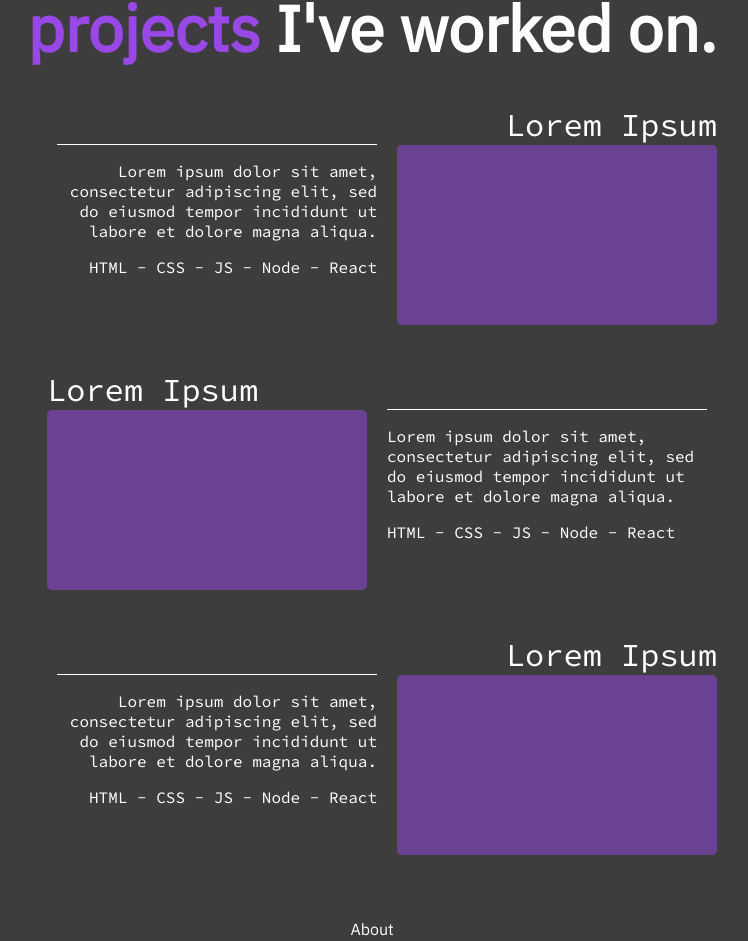
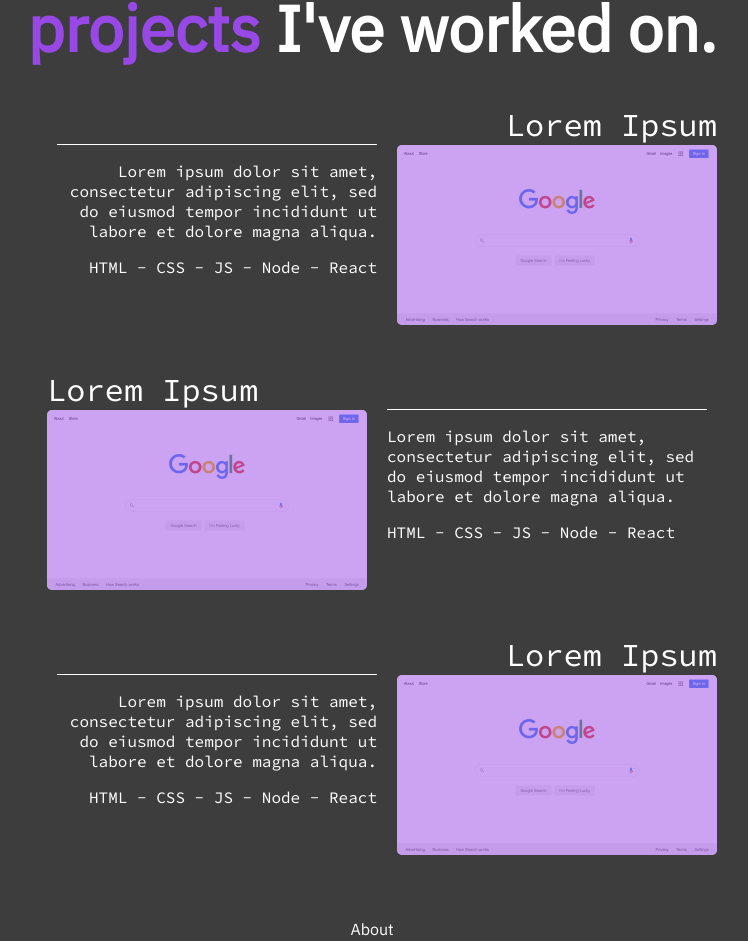
Before and after one commit to Moburu/portfolio-site, a React (Create React App) app: page / in a window 1280 px wide. Shown: the part 982-1923 px from the top of the page, without its empty margins (268-1016 px from the left). Built offline with nearby package versions, Linux system fonts and the light colour scheme.

Commit message:
added hover transition for projects

```diff
--- a/src/Components/Landing/Landing.js
+++ b/src/Components/Landing/Landing.js
@@ -8,8 +8,8 @@ const Landing = props => {
       <h1>Hi! I'm <span className="emphasis">Steven Schiffner</span>, <br /> web developer.</h1>
       <p className='description'>I’m interested in making beautiful, robust, and useful web apps. Click the link below see what I’ve worked on and learn more about me!</p>
       <div className='socials'>
-        <a href="https://github.com/Moburu"><img className="github" src="https://cdn.jsdelivr.net/gh/devicons/devicon/icons/github/github-original.svg" /></a>
-        <a href="https://www.linkedin.com/in/steven-schiffner-b972b5163/"><img className='linkedin' src="https://cdn.jsdelivr.net/gh/devicons/devicon/icons/linkedin/linkedin-plain.svg" /></a>
+        <a href="https://github.com/Moburu"><img className="github" alt="The github logo, linking to the author's github page." src="https://cdn.jsdelivr.net/gh/devicons/devicon/icons/github/github-original.svg" /></a>
+        <a href="https://www.linkedin.com/in/steven-schiffner-b972b5163/"><img className='linkedin' alt="The linkedin logo, linking to the author's linkedin page." src="https://cdn.jsdelivr.net/gh/devicons/devicon/icons/linkedin/linkedin-plain.svg" /></a>
       </div>
     </div>
   )
--- a/src/Components/Projects/Projects.js
+++ b/src/Components/Projects/Projects.js
@@ -2,6 +2,7 @@ import React from 'react'
 import PropTypes from 'prop-types'
 import './Projects.css'
 import styled from 'styled-components';
+import google from './google.png'
 
 const Project = styled.div`
   width: 100%;
@@ -30,6 +31,8 @@ const Container = styled.div`
   width: 320px;
   height: 180px;
   border-radius: 5px;
+  background-image: url(${props => props.src});
+  background-size: contain;
 `;
 
 const Overlay = styled.div`
@@ -38,7 +41,11 @@ const Overlay = styled.div`
   background-color: #9748E5;
   border-radius: 5px;
   opacity: 50%;
+  transition: opacity .5s;
   position: absolute;
+  ${Container}:hover & {
+    opacity: 0%;
+  }
 `;
 
 const Title = styled.h2`
@@ -61,13 +68,13 @@ const Projects = props => {
               <DescText align="right">Lorem ipsum dolor sit amet, consectetur adipiscing elit, sed do eiusmod tempor incididunt ut labore et dolore magna aliqua.</DescText>
               <DescText align="right">HTML - CSS - JS - Node - React</DescText>
             </Description>
-            <Container position="end">
+            <Container src={google}>
               <Overlay />
               <Title position="right">Lorem Ipsum</Title>
             </Container>
           </Project>
           <Project>
-            <Container position="start">
+            <Container src={google}>
               <Overlay />
               <Title position="left">Lorem Ipsum</Title>
             </Container>
@@ -81,7 +88,7 @@ const Projects = props => {
               <DescText align="right">Lorem ipsum dolor sit amet, consectetur adipiscing elit, sed do eiusmod tempor incididunt ut labore et dolore magna aliqua.</DescText>
               <DescText align="right">HTML - CSS - JS - Node - React</DescText>
             </Description>
-            <Container position="end">
+            <Container src={google}>
               <Overlay />
               <Title position="right">Lorem Ipsum</Title>
             </Container>
```
Also changed, not shown: src/Components/Projects/google.png (added).
